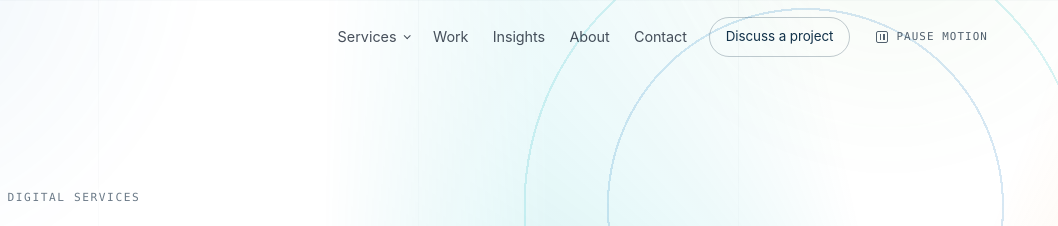
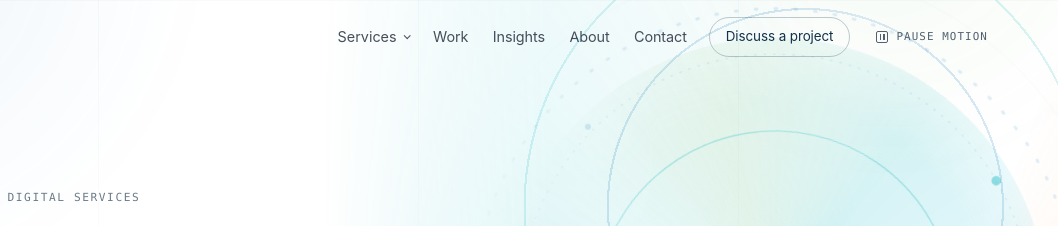
Before and after one commit to rakeshpasupuleati11-bot/pixerio-reference-ui, a plain HTML site: page reference-ui/index.html in a window 1280 px wide. Shown: the top 226 px of the page, 222-1280 px from the left. Drawn offline with Linux system fonts and the light colour scheme.

Commit message:
Home hero: slow prism/orbit motion layer (SVG+CSS, pauses with the motion toggle)

```diff
--- a/reference-ui/assets/css/px.css
+++ b/reference-ui/assets/css/px.css
@@ -1191,3 +1191,47 @@ html,body{overflow-x:clip}
 .quote-tab svg{width:14px;height:14px}
 @media (max-width:1079px){.quote-tab{display:none}}
 @media print{.quote-tab{display:none}}
+
+/* ==========================================================================
+   v2.6 — hero motion: a slow prism/orbit piece, drawn in SVG + CSS
+   No video file needed, nothing downloads, and it stops on the existing
+   "Pause motion" control and on prefers-reduced-motion. Transforms and opacity
+   only, six moving layers, no filters or blur.
+   ========================================================================== */
+.hero-motion{position:absolute;top:-4%;right:-6%;width:min(58vw,720px);aspect-ratio:1;
+  z-index:0;pointer-events:none;
+  -webkit-mask-image:radial-gradient(closest-side,#000 58%,transparent 100%),linear-gradient(to right,transparent 4%,#000 34%);
+  -webkit-mask-composite:source-in;
+  mask-image:radial-gradient(closest-side,#000 58%,transparent 100%),linear-gradient(to right,transparent 4%,#000 34%);
+  mask-composite:intersect}
+.hero-motion__rings{width:100%;height:100%;overflow:visible;
+  animation:hm-spin 200s linear infinite;transform-origin:50% 50%}
+.hm-ring{fill:none;stroke:rgba(33,127,195,.26);stroke-width:1}
+.hm-ring--1{stroke:rgba(0,179,189,.30)}
+.hm-ring--2{stroke:rgba(33,127,195,.20);stroke-dasharray:2 6}
+.hm-ring--3{stroke:rgba(18,50,74,.14)}
+.hm-dots{fill:none;stroke:rgba(33,127,195,.34);stroke-width:2.5;stroke-dasharray:1.5 15;stroke-linecap:round;
+  animation:hm-counter 90s linear infinite;transform-origin:50% 50%}
+.hm-orbit{animation:hm-spin 36s linear infinite;transform-origin:300px 300px}
+.hm-orbit--2{animation:hm-spin 58s linear infinite reverse;transform-origin:300px 300px}
+.hm-node{fill:#E0244F;opacity:.55}
+.hm-node--teal{fill:#00B3BD;opacity:.6}
+.hero-motion__prism{position:absolute;inset:12%;border-radius:50%;
+  background:conic-gradient(from 0deg,rgba(0,179,189,.16),rgba(48,192,240,.12) 18%,rgba(255,255,255,0) 34%,
+    rgba(224,36,79,.10) 58%,rgba(255,255,255,0) 72%,rgba(73,173,72,.10) 86%,rgba(0,179,189,.16));
+  animation:hm-spin 70s linear infinite}
+.hero-motion__sweep{position:absolute;inset:0;border-radius:50%;
+  background:linear-gradient(100deg,transparent 38%,rgba(255,255,255,.55) 50%,transparent 62%);
+  animation:hm-sweep 16s ease-in-out infinite;opacity:.6}
+.hm-spark{position:absolute;width:6px;height:6px;border-radius:50%;background:rgba(33,127,195,.5)}
+.hm-spark--1{top:26%;left:22%;animation:hm-float 19s ease-in-out infinite}
+.hm-spark--2{top:62%;left:38%;width:4px;height:4px;background:rgba(0,179,189,.6);animation:hm-float 23s ease-in-out infinite reverse}
+.hm-spark--3{top:44%;left:76%;width:3px;height:3px;background:rgba(224,36,79,.5);animation:hm-float 27s ease-in-out infinite}
+@keyframes hm-spin{to{transform:rotate(360deg)}}
+@keyframes hm-counter{to{transform:rotate(-360deg)}}
+@keyframes hm-sweep{0%,100%{transform:rotate(-8deg);opacity:.35}50%{transform:rotate(8deg);opacity:.7}}
+@keyframes hm-float{0%,100%{transform:translate(0,0);opacity:.35}50%{transform:translate(14px,-18px);opacity:.85}}
+
+html[data-motion="paused"] .hero-motion *{animation-play-state:paused !important}
+@media (prefers-reduced-motion:reduce){.hero-motion{display:none}}
+@media (max-width:1079px){.hero-motion{display:none}}
--- a/reference-ui/index.html
+++ b/reference-ui/index.html
@@ -63,6 +63,21 @@
 
   <!-- HERO -->
   <section class="wrap page-head" style="border-bottom:0">
+    <div class="hero-motion" aria-hidden="true">
+      <span class="hero-motion__sweep"></span>
+      <span class="hero-motion__prism"></span>
+      <svg class="hero-motion__rings" viewBox="0 0 600 600" xmlns="http://www.w3.org/2000/svg">
+        <circle class="hm-ring hm-ring--1" cx="300" cy="300" r="150"/>
+        <circle class="hm-ring hm-ring--2" cx="300" cy="300" r="214"/>
+        <circle class="hm-dots" cx="300" cy="300" r="252"/>
+        <circle class="hm-ring hm-ring--3" cx="300" cy="300" r="286"/>
+        <g class="hm-orbit"><circle class="hm-node" cx="300" cy="86" r="5"/></g>
+        <g class="hm-orbit hm-orbit--2"><circle class="hm-node hm-node--teal" cx="514" cy="300" r="4"/></g>
+      </svg>
+      <span class="hm-spark hm-spark--1"></span>
+      <span class="hm-spark hm-spark--2"></span>
+      <span class="hm-spark hm-spark--3"></span>
+    </div>
     <div class="crumbs"><a href="index.html">Home</a><span>/</span><span>Creative and digital services</span></div>
     <h1 data-split>Ideas are everywhere.<br>We make them <em>matter</em>.</h1>
     <p class="lead">Six services, each with its own buyer, under one partner in Bengaluru. We design it, build it, and stay until it works where it gets used.</p>
```
